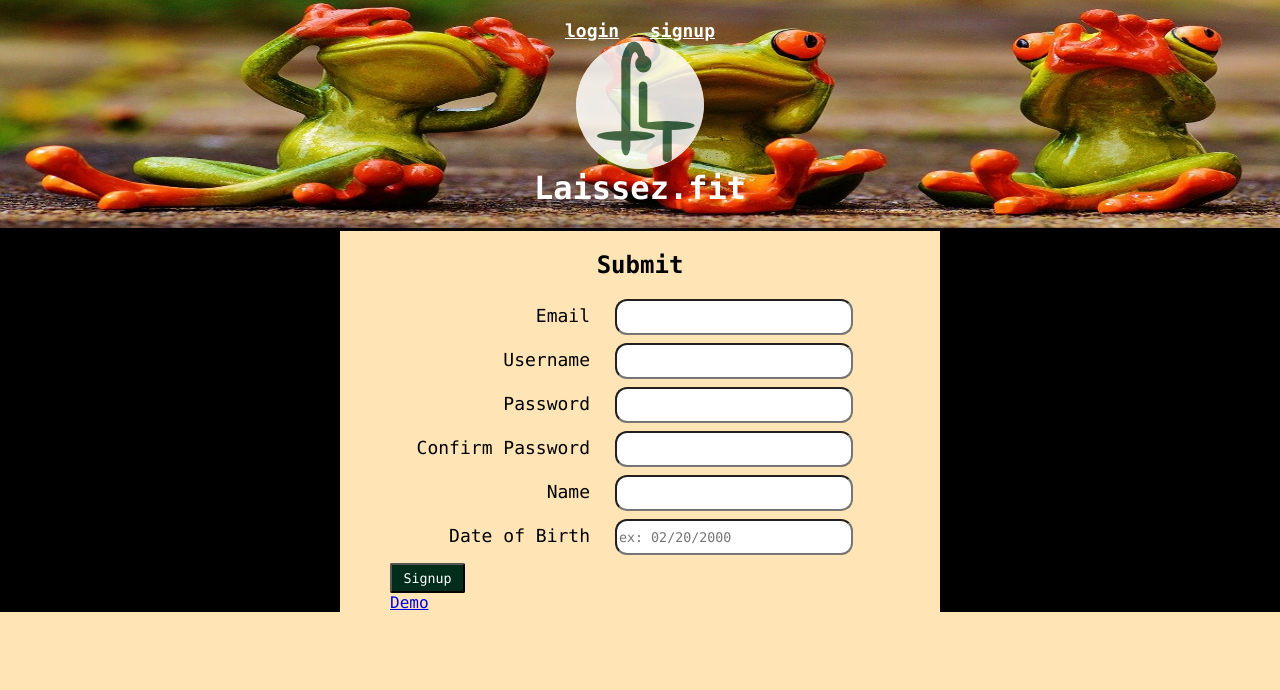
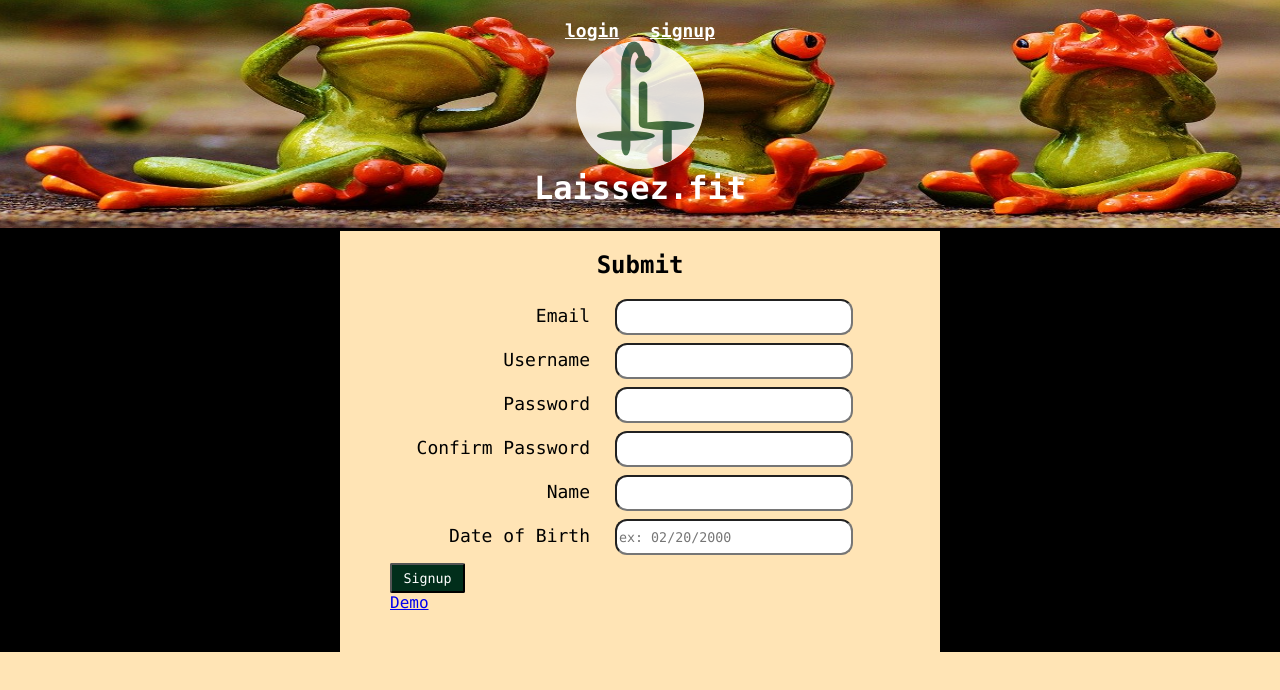
Before and after one commit to StephenDodd1/laissez-fit--client, a React (Create React App) app: page /Signup in a window 1280 px wide. Shown: the top 690 px of the page. Built offline with nearby package versions, Linux system fonts and the light colour scheme; no server answers.

Commit message:
update to css

```diff
--- a/src/index.css
+++ b/src/index.css
@@ -95,12 +95,14 @@ p {
   flex-direction: row;
   justify-content: center;
   width: 550px;
+  height: 100%;
   margin: auto;
 }
 .credentials-box {
   display: flex;
   flex-direction: column;
   justify-content: center;
+  padding-bottom: 40px;
 }
 label {
   display: inline-block;
```
